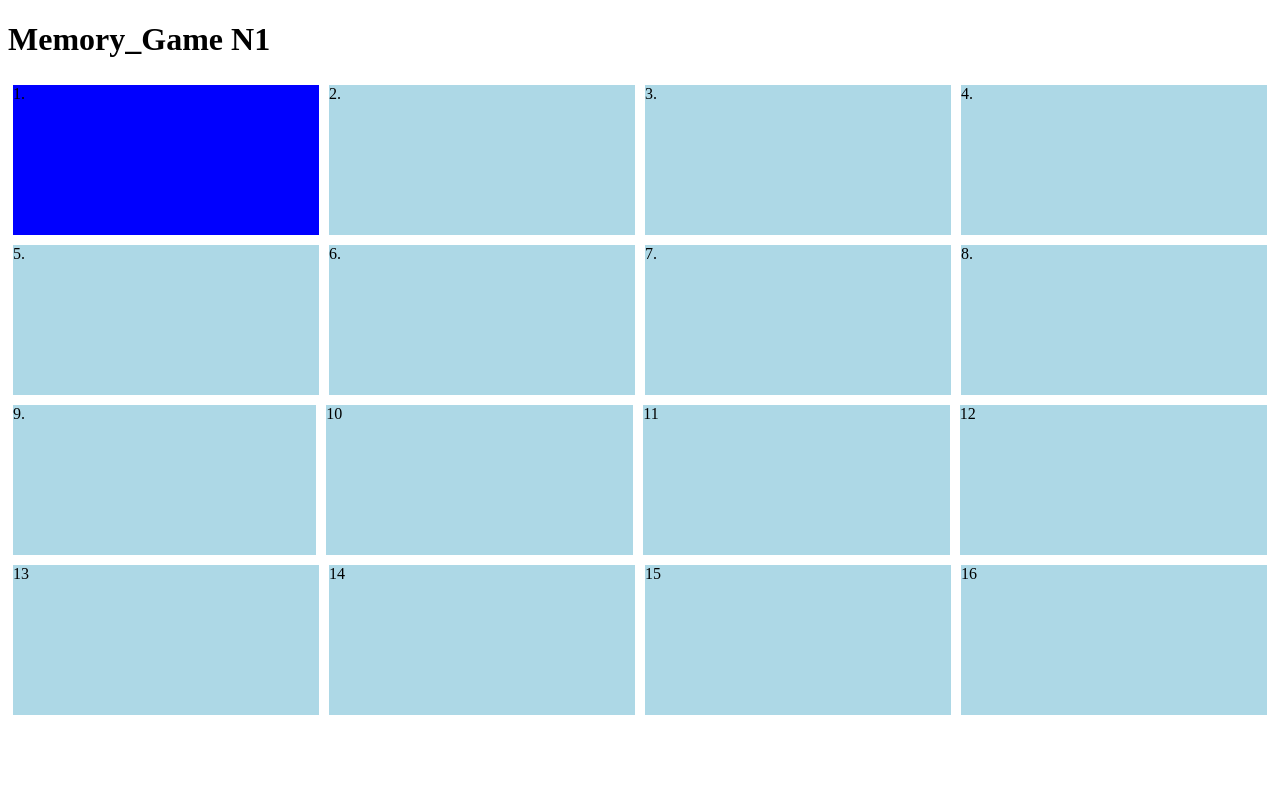
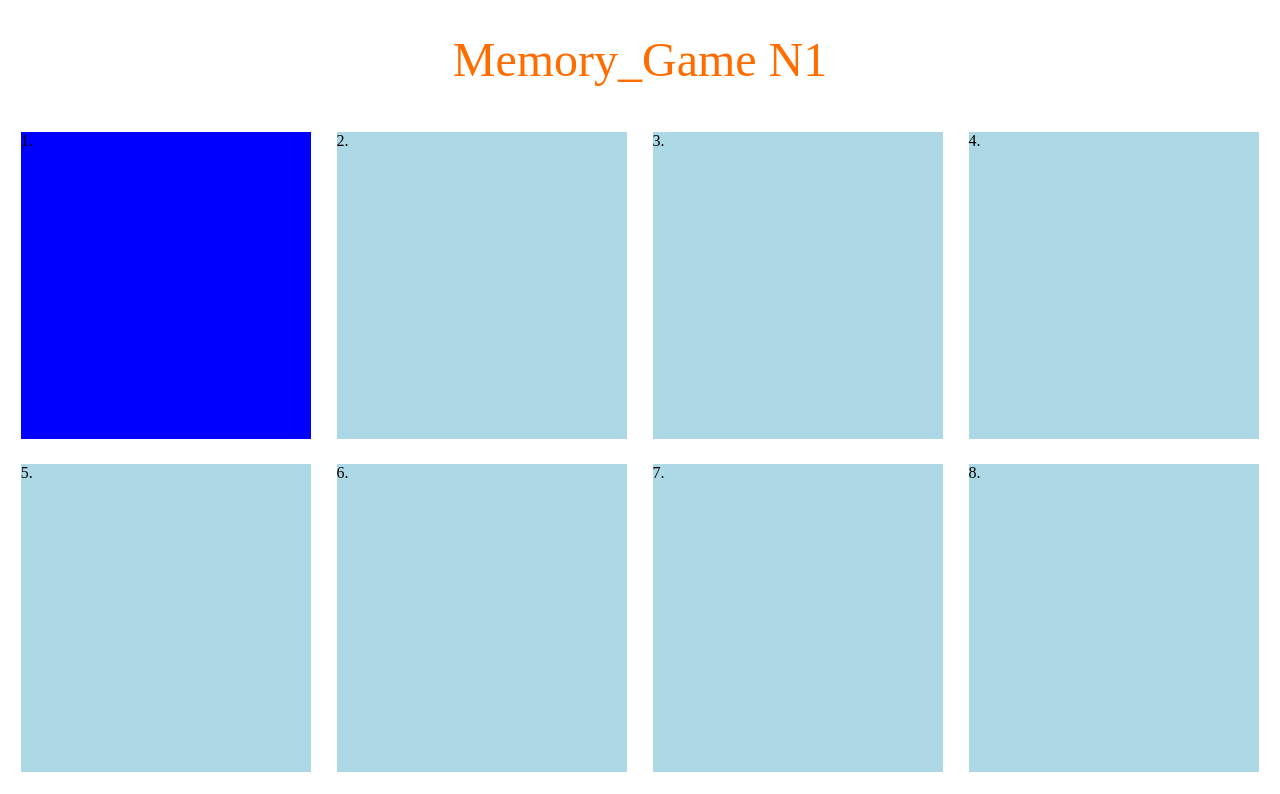
Before and after one commit to EnesY12-bit/EnesY12-bit.github.io, a plain HTML site: page index.html in a window 1280 px wide. Shown: the top 794 px of the page. Drawn offline with Linux system fonts and the light colour scheme.

Commit message:
keine Ahung - commit

```diff
--- a/css/v1.css
+++ b/css/v1.css
@@ -1,7 +1,7 @@
-.grid-container {
+/*.grid-container {
     text-align: center;
     display: grid;
-   /* grid-gap: 15px;*/
+   /// grid-gap: 15px; ist falsch
     grid-column-gap: 10px;
     grid-row-gap: 10px;
     grid-template-columns: auto auto auto auto;
@@ -9,8 +9,9 @@
     padding: 5px;
     flex-wrap: wrap;
     flex-grow: unset;
-  }
-  .grid-item {
+}
+*/
+/*  .grid-item {
     display: inline-block;
     width: auto;
     height: 150px;
@@ -18,7 +19,14 @@
     cursor: pointer;
     text-align: left;
     flex-wrap: wrap;
-  }
+  }*/
+.grid-item{
+background: lightblue;
+float: left;
+height: 24vw;
+margin: 1%;
+width: 23%;
+}
 .grid-item:hover{
     /*  border: 1px solid black;*/
     box-shadow: inset 0px 0px 0px 2px red;
@@ -27,3 +35,11 @@
 .flipped{
     background-color: blue;
 }
+.page-title {
+  color: #FF6D00;
+  font-family: 'Times New Roman', Times, serif;
+  font-weight: normal;
+  text-align: center;
+  font-size: 3em;
+  flex-wrap: wrap;
+}
--- a/index.html
+++ b/index.html
@@ -7,7 +7,7 @@
    <link rel="stylesheet" href="css/v1.css">
 </head>
 <body>
-    <h1>Memory_Game N1</h1>
+    <h1 class="page-title">Memory_Game N1</h1>
     <div class="grid-container">
         <div class="grid-item flipped">1.</div>
         <div class="grid-item">2.</div>
```
Also changed, not shown: js/v1.js (line endings or trailing spaces).
